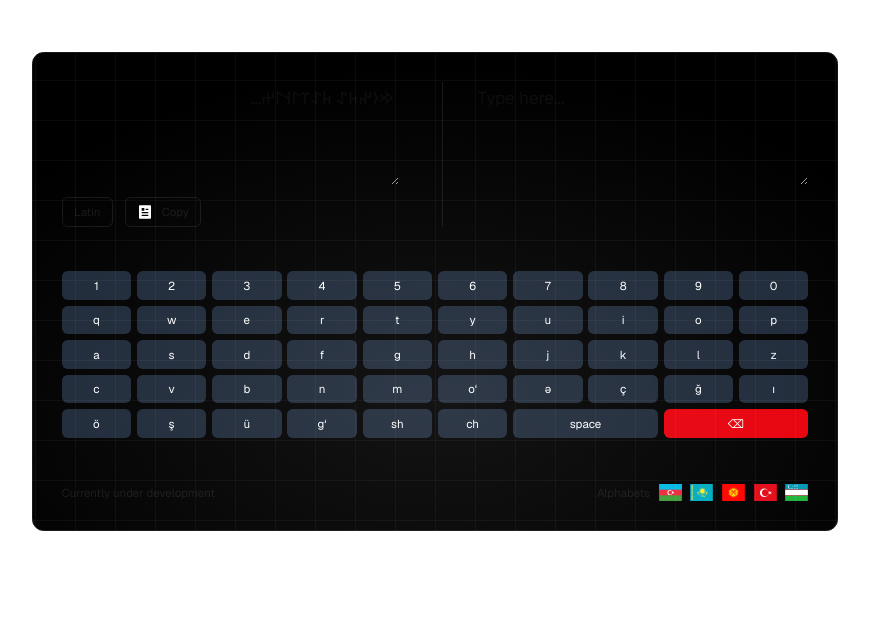
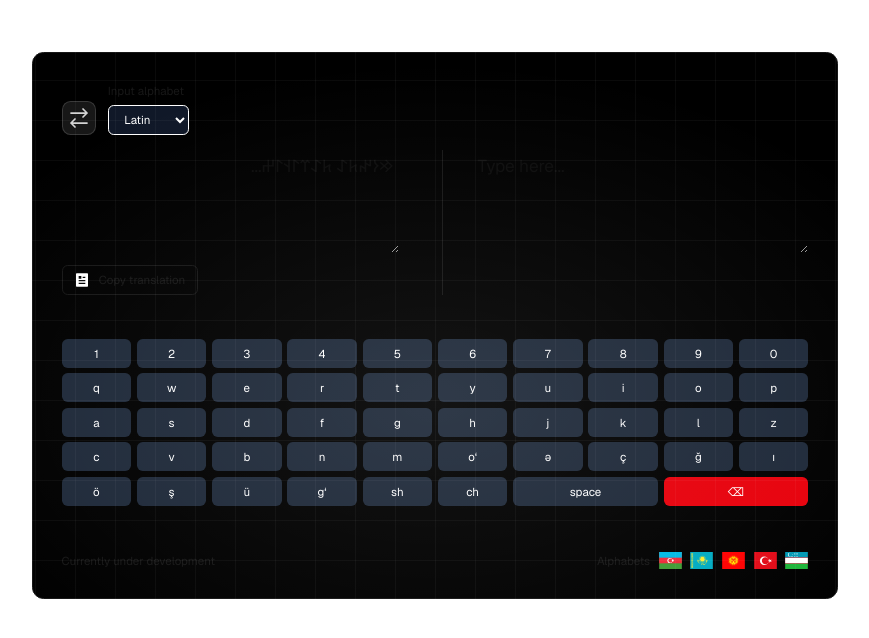
Before and after one commit to Vanckoe/Rune-Translator, a Next.js app: page / in a window 1280 px wide. Shown: the top 638 px of the page, without its empty margins (205-1074 px from the left). Built offline with nearby package versions, Linux system fonts and the light colour scheme.

Commit message:
feat(transliteration): implement transliteration functions and tests for Latin and Cyrillic alphabets

```diff
--- a/src/components/Keyboard.tsx
+++ b/src/components/Keyboard.tsx
@@ -1,5 +1,6 @@
 'use client';
-import React, { useState, useEffect, useRef } from 'react';
+import React, { useState } from 'react';
+import { transliterateFromRunic, transliterateToRunic, type TextAlphabet } from '@/lib/transliteration';
 import toast, { Toaster } from 'react-hot-toast';
 import Paper from '@/assets/Paper';
 
@@ -22,7 +23,7 @@ const CYRILLIC_LAYOUT = [
   ['й', 'ц', 'у', 'к', 'е', 'н', 'г', 'ш', 'щ', 'з'],
   ['ф', 'ы', 'в', 'а', 'п', 'р', 'о', 'л', 'д'],
   ['я', 'ч', 'с', 'м', 'и', 'т', 'ь', 'ә', 'ғ'],
-  ['қ', 'ң', 'ө', 'ұ', 'ү', 'і', 'ї', 'һ'],
+  ['қ', 'ң', 'ө', 'ұ', 'ү', 'і', 'ї', 'һ', 'б'],
 ];
 
 const RUNIC_LAYOUT = [
@@ -37,137 +38,6 @@ const RUNIC_LAYOUT = [
   ['𐱇', '𐱈', '𐱉', '𐱊', '𐱋', '𐱌', '𐱍', '𐱎', '𐱏', '𐱐'],
 ];
 
-/* ---------- соответствия символов ---------- */
-const runicMap: Record<string, string> = {
-  a: '𐰀',
-  e: '𐰀',
-  ä: '𐰀',
-  o: '𐰆',
-  u: '𐰆',
-  ö: '𐰇',
-  ü: '𐰇',
-  ı: '𐰃',
-  i: '𐰃',
-  w: '𐰉',
-  b: '𐰉',
-  c: '𐰽',
-  v: '𐰉',
-  p: '𐰯',
-  t: '𐱅',
-  d: '𐱅',
-  f: '𐰯',
-  k: '𐰴',
-  q: '𐰴',
-  g: '𐰍',
-  ğ: '𐰍',
-  m: '𐰢',
-  n: '𐰤',
-  ñ: '𐰭',
-  l: '𐰠',
-  r: '𐰼',
-  s: '𐰽',
-  z: '𐰔',
-  ç: '𐰲',
-  ş: '𐰳',
-  y: '𐰖',
-  h: '𐰴',
-  ə: '𐰀',
-  'o‘': '𐰆',
-  'g‘': '𐰍',
-  sh: '𐰳',
-  ch: '𐰲',
-  ŋ: '𐰭',
-  ŋg: '𐰭𐰍',
-  dž: '𐰲',
-  nd: '𐰤𐱅',
-  nt: '𐰤𐱅',
-  ld: '𐰠𐱅',
-  lt: '𐰠𐱅',
-  ny: '𐰭𐰖',
-  nç: '𐰭𐰲',
-  ә: '𐰀',
-  ғ: '𐰍',
-  қ: '𐰴',
-  ң: '𐰭',
-  ө: '𐰇',
-  ұ: '𐰆',
-  ү: '𐰇',
-  і: '𐰃',
-  й: '𐰖',
-  ц: '𐰲',
-  у: '𐰆',
-  к: '𐰴',
-  е: '𐰀',
-  н: '𐰤',
-  г: '𐰍',
-  х: '𐰴',
-  ш: '𐰳',
-  щ: '𐰳',
-  з: '𐰔',
-  ф: '𐰯',
-  ы: '𐰃',
-  в: '𐰉',
-  а: '𐰀',
-  п: '𐰯',
-  р: '𐰼',
-  о: '𐰆',
-  л: '𐰠',
-  д: '𐱅',
-  ж: '𐰲',
-  э: '𐰀',
-  я: '𐰀𐰖',
-  ч: '𐰲',
-  с: '𐰽',
-  м: '𐰢',
-  и: '𐰃',
-  т: '𐱅',
-  ь: '',
-  ҳ: '𐰴',
-  ї: '𐰃',
-};
-
-const reverseRunicMap: Record<string, { latin: string; cyrillic: string }> = {
-  '𐰀': { latin: 'a', cyrillic: 'а' },
-  '𐰃': { latin: 'i', cyrillic: 'и' },
-  '𐰆': { latin: 'o', cyrillic: 'о' },
-  '𐰇': { latin: 'ö', cyrillic: 'ө' },
-  '𐰉': { latin: 'b', cyrillic: 'б' },
-  '𐰯': { latin: 'p', cyrillic: 'п' },
-  '𐱅': { latin: 't', cyrillic: 'т' },
-  '𐰴': { latin: 'k', cyrillic: 'к' },
-  '𐰍': { latin: 'g', cyrillic: 'г' },
-  '𐰢': { latin: 'm', cyrillic: 'м' },
-  '𐰤': { latin: 'n', cyrillic: 'н' },
-  '𐰭': { latin: 'ñ', cyrillic: 'ң' },
-  '𐰠': { latin: 'l', cyrillic: 'л' },
-  '𐰼': { latin: 'r', cyrillic: 'р' },
-  '𐰽': { latin: 's', cyrillic: 'с' },
-  '𐰔': { latin: 'z', cyrillic: 'з' },
-  '𐰲': { latin: 'ch', cyrillic: 'ч' },
-  '𐰳': { latin: 'sh', cyrillic: 'ш' },
-  '𐰖': { latin: 'y', cyrillic: 'й' },
-};
-
-/* ---------- функции транслитерации ---------- */
-const transliterateToRunic = (str: string): string =>
-  str
-    .split('')
-    .map((ch) => runicMap[ch.toLowerCase()] ?? ch)
-    .join('');
-
-const transliterateFromRunic = (
-  str: string,
-  layout: 'LATIN' | 'CYRILLIC'
-): string =>
-  str
-    .split('')
-    .map((ch) => {
-      const map = reverseRunicMap[ch];
-      if (!map) return ch;
-      return layout === 'LATIN' ? map.latin : map.cyrillic;
-    })
-    .join('');
-
 /* ---------- сам компонент ---------- */
 const CustomKeyboard: React.FC<CustomKeyboardProps> = ({ onValueChange }) => {
   /** текст нижнего поля (латиница/кириллица) */
@@ -175,40 +45,38 @@ const CustomKeyboard: React.FC<CustomKeyboardProps> = ({ onValueChange }) => {
   /** текст верхнего поля (руны) */
   const [inputRunic, setInputRunic] = useState('');
 
-  const handleCopy = (text: string) => {
-    navigator.clipboard.writeText(text);
-    toast.success('Copied!');
-  };
-
-  type Layout = 'LATIN' | 'CYRILLIC' | 'RUNIC';
-  const [layout, setLayout] = useState<Layout>('LATIN');
-  /** последняя не-рунная раскладка (для перевода) */
-  const [targetLayout, setTargetLayout] =
-    useState<Exclude<Layout, 'RUNIC'>>('LATIN');
-
-  const inputRef = useRef<HTMLTextAreaElement>(null);
-
-  /* ---------- переключатель раскладок ---------- */
-  const toggleLayout = () => {
-    if (layout === 'LATIN') {
-      setLayout('CYRILLIC');
-      setTargetLayout('CYRILLIC');
-    } else if (layout === 'CYRILLIC') {
-      setLayout('RUNIC');
-    } else if (layout === 'RUNIC') {
-      setLayout('LATIN');
-      setTargetLayout('LATIN');
+  const handleCopy = async (text: string) => {
+    try {
+      await navigator.clipboard.writeText(text);
+      toast.success('Copied!');
+    } catch {
+      toast.error('Could not copy. Select and copy the text manually.');
     }
   };
 
-  /* ---------- синхронизация при смене раскладки ---------- */
-  useEffect(() => {
-    if (layout === 'RUNIC') {
-      setInputValue(transliterateFromRunic(inputRunic, targetLayout));
+  const [direction, setDirection] = useState<'TO_RUNIC' | 'FROM_RUNIC'>('TO_RUNIC');
+  const [targetLayout, setTargetLayout] = useState<TextAlphabet>('LATIN');
+  const layout = direction === 'FROM_RUNIC' ? 'RUNIC' : targetLayout;
+
+  const changeDirection = (next: 'TO_RUNIC' | 'FROM_RUNIC') => {
+    setDirection(next);
+    if (next === 'FROM_RUNIC') {
+      const converted = transliterateFromRunic(inputRunic, targetLayout);
+      setInputValue(converted);
+      onValueChange?.(converted);
     } else {
       setInputRunic(transliterateToRunic(inputValue));
     }
-  }, [layout]); // eslint-disable-line react-hooks/exhaustive-deps
+  };
+
+  const changeAlphabet = (next: TextAlphabet) => {
+    setTargetLayout(next);
+    if (direction === 'FROM_RUNIC') {
+      const converted = transliterateFromRunic(inputRunic, next);
+      setInputValue(converted);
+      onValueChange?.(converted);
+    }
+  };
 
   /* ---------- обработчики ввода ---------- */
   const handleLatinCyrChange = (val: string) => {
@@ -224,26 +92,16 @@ const CustomKeyboard: React.FC<CustomKeyboardProps> = ({ onValueChange }) => {
     onValueChange?.(converted);
   };
 
-  const handlePaste = (e: React.ClipboardEvent<HTMLTextAreaElement>) => {
-    e.preventDefault();
-    const pasted = e.clipboardData.getData('text');
-    if (layout === 'RUNIC') {
-      handleRunicChange(inputRunic + pasted);
-    } else {
-      handleLatinCyrChange(inputValue + pasted);
-    }
-  };
-
   const handleKeyPress = (key: string) => {
     if (layout === 'RUNIC') {
       let val = inputRunic;
-      if (key === 'bksp') val = val.slice(0, -1);
+      if (key === 'bksp') val = Array.from(val).slice(0, -1).join('');
       else if (key === 'space') val += ' ';
       else val += key;
       handleRunicChange(val);
     } else {
       let val = inputValue;
-      if (key === 'bksp') val = val.slice(0, -1);
+      if (key === 'bksp') val = Array.from(val).slice(0, -1).join('');
       else if (key === 'space') val += ' ';
       else val += key;
       handleLatinCyrChange(val);
@@ -263,49 +121,71 @@ const CustomKeyboard: React.FC<CustomKeyboardProps> = ({ onValueChange }) => {
     <>
       <Toaster position="top-center" />
       <div className="relative w-full flex flex-col gap-5">
+        <div className="flex flex-wrap items-end gap-4">
+          <button
+            type="button"
+            onClick={() => changeDirection(direction === 'TO_RUNIC' ? 'FROM_RUNIC' : 'TO_RUNIC')}
+            aria-label="Switch translation direction"
+            aria-pressed={direction === 'FROM_RUNIC'}
+            title={direction === 'TO_RUNIC' ? 'Switch to Runes → Text' : 'Switch to Text → Runes'}
+            className="group flex size-12 min-h-11 min-w-11 shrink-0 cursor-pointer items-center justify-center rounded-xl border border-white/15 bg-neutral-900 text-neutral-300 shadow-sm transition-[background-color,border-color,color,box-shadow,transform] duration-200 hover:border-white/30 hover:bg-neutral-800 hover:text-white hover:shadow-md active:scale-95 focus-visible:outline-2 focus-visible:outline-offset-4 focus-visible:outline-neutral-300 motion-reduce:transition-none motion-reduce:transform-none"
+          >
+            <svg
+              width="24"
+              height="24"
+              viewBox="0 0 24 24"
+              fill="none"
+              stroke="currentColor"
+              strokeWidth="1.75"
+              strokeLinecap="round"
+              strokeLinejoin="round"
+              aria-hidden="true"
+              className={`transition-transform duration-300 ease-in-out motion-reduce:transition-none ${direction === 'FROM_RUNIC' ? 'rotate-180' : 'rotate-0'}`}
+            >
+              <path d="M4 7h16m-4-4 4 4-4 4" />
+              <path d="M20 17H4m4-4-4 4 4 4" />
+            </svg>
+          </button>
+          <label className="flex flex-col gap-2">
+            <span>{direction === 'FROM_RUNIC' ? 'Output alphabet' : 'Input alphabet'}</span>
+            <select
+              value={targetLayout}
+              onChange={(event) => changeAlphabet(event.target.value as TextAlphabet)}
+              className="rounded-lg border bg-gray-900 px-4 py-2 text-white focus-visible:outline-2"
+            >
+              <option value="LATIN">Latin</option>
+              <option value="CYRILLIC">Cyrillic</option>
+            </select>
+          </label>
+        </div>
+        {direction === 'FROM_RUNIC' && (
+          <p className="text-sm" id="reverse-note">
+            Transliteration is approximate: one rune can represent several letters.
+            Unmapped symbols are kept unchanged.
+          </p>
+        )}
         <div className="flex flex-col gap-5 md:flex-row justify-between w-full">
           {/* верхнее поле (руны) */}
           <div className="w-full flex flex-col md:pr-10">
             <textarea
-              ref={inputRef}
-              value={
-                layout === 'RUNIC'
-                  ? inputRunic
-                  : transliterateToRunic(inputValue)
-              }
+              aria-label="Runes"
+              aria-describedby={direction === 'FROM_RUNIC' ? 'reverse-note' : undefined}
+              readOnly={direction !== 'FROM_RUNIC'}
+              value={inputRunic}
               placeholder="...𐰢𐰆𐰤𐱅𐰀 𐱅𐰀𐰼𐰃𐰭𐰃𐰔"
               onChange={(e) =>
                 layout === 'RUNIC' && handleRunicChange(e.target.value)
               }
-              onPaste={handlePaste}
               rows={4}
-              className="w-full p-2 bg-transparent text-2xl text-end rounded-lg md:mb-4 focus:outline-none"
+              className="w-full p-2 bg-transparent text-2xl text-end rounded-lg md:mb-4 focus-visible:outline-2"
             />
             <div className="flex flex-row gap-4 items-center ">
               <button
-                onClick={toggleLayout}
-                className="px-4 py-2 w-fit rounded-lg border  hover:scale-95 transition-transform"
+                onClick={() => handleCopy(direction === 'FROM_RUNIC' ? inputValue : inputRunic)}
+                className="px-4 py-2 flex flex-row items-center gap-3 w-fit rounded-lg border hover:scale-95 transition-transform"
+                title="Copy translation"
               >
-                {layout === 'LATIN'
-                  ? 'Latin'
-                  : layout === 'CYRILLIC'
-                  ? 'Cyrillic'
-                  : targetLayout === 'LATIN'
-                  ? 'Latin'
-                  : 'Runic'}
-              </button>
-              <button
-                onClick={() =>
-                  handleCopy(
-                    layout === 'RUNIC'
-                      ? inputRunic
-                      : transliterateToRunic(inputValue)
-                  )
-                }
-                className="px-4 py-2 flex flex-row items-center gap-3 w-fit rounded-lg border hover:scale-95 transition-transform"
-                title="Копировать текст"
-              >
-                <Paper color="white" /> Copy
+                <Paper color="white" /> Copy translation
               </button>
             </div>
           </div>
@@ -314,14 +194,15 @@ const CustomKeyboard: React.FC<CustomKeyboardProps> = ({ onValueChange }) => {
           <div className="w-full border-t md:border-t-0 pt-5 md:pt-0 md:border-l md:pl-10">
             <div className="relative">
               <textarea
+                aria-label={targetLayout === 'LATIN' ? 'Latin text' : 'Cyrillic text'}
+                readOnly={direction === 'FROM_RUNIC'}
                 value={inputValue}
                 placeholder="Type here..."
                 onChange={(e) =>
                   layout !== 'RUNIC' && handleLatinCyrChange(e.target.value)
                 }
-                onPaste={handlePaste}
                 rows={4}
-                className="w-full p-2 bg-transparent text-2xl rounded-lg md:mb-4 focus:outline-none"
+                className="w-full p-2 bg-transparent text-2xl rounded-lg md:mb-4 focus-visible:outline-2"
               />
             </div>
           </div>
@@ -356,6 +237,7 @@ const CustomKeyboard: React.FC<CustomKeyboardProps> = ({ onValueChange }) => {
         </button>
         <button
           className="col-span-2 md:col-span-2 p-2 bg-red-600 text-white rounded-lg hover:bg-red-500"
+          aria-label="Backspace"
           onClick={() => handleKeyPress('bksp')}
         >
           ⌫
--- /dev/null
+++ b/src/lib/transliteration.ts
@@ -0,0 +1,139 @@
+/* ---------- соответствия символов ---------- */
+const runicMap: Record<string, string> = {
+  a: '𐰀',
+  e: '𐰀',
+  ä: '𐰀',
+  o: '𐰆',
+  u: '𐰆',
+  ö: '𐰇',
+  ü: '𐰇',
+  ı: '𐰃',
+  i: '𐰃',
+  w: '𐰉',
+  b: '𐰉',
+  c: '𐰽',
+  v: '𐰉',
+  p: '𐰯',
+  t: '𐱅',
+  d: '𐱅',
+  f: '𐰯',
+  k: '𐰴',
+  q: '𐰴',
+  g: '𐰍',
+  ğ: '𐰍',
+  m: '𐰢',
+  n: '𐰤',
+  ñ: '𐰭',
+  l: '𐰠',
+  r: '𐰼',
+  s: '𐰽',
+  z: '𐰔',
+  ç: '𐰲',
+  ş: '𐰳',
+  y: '𐰖',
+  h: '𐰴',
+  ə: '𐰀',
+  'o‘': '𐰆',
+  'g‘': '𐰍',
+  sh: '𐰳',
+  ch: '𐰲',
+  ŋ: '𐰭',
+  ŋg: '𐰭𐰍',
+  dž: '𐰲',
+  nd: '𐰤𐱅',
+  nt: '𐰤𐱅',
+  ld: '𐰠𐱅',
+  lt: '𐰠𐱅',
+  ny: '𐰭𐰖',
+  nç: '𐰭𐰲',
+  б: '𐰉',
+  ә: '𐰀',
+  ғ: '𐰍',
+  қ: '𐰴',
+  ң: '𐰭',
+  ө: '𐰇',
+  ұ: '𐰆',
+  ү: '𐰇',
+  і: '𐰃',
+  й: '𐰖',
+  ц: '𐰲',
+  у: '𐰆',
+  к: '𐰴',
+  е: '𐰀',
+  н: '𐰤',
+  г: '𐰍',
+  х: '𐰴',
+  ш: '𐰳',
+  щ: '𐰳',
+  з: '𐰔',
+  ф: '𐰯',
+  ы: '𐰃',
+  в: '𐰉',
+  а: '𐰀',
+  п: '𐰯',
+  р: '𐰼',
+  о: '𐰆',
+  л: '𐰠',
+  д: '𐱅',
+  ж: '𐰲',
+  э: '𐰀',
+  я: '𐰀𐰖',
+  ч: '𐰲',
+  с: '𐰽',
+  м: '𐰢',
+  и: '𐰃',
+  т: '𐱅',
+  ь: '',
+  ҳ: '𐰴',
+  ї: '𐰃',
+};
+
+const reverseRunicMap: Record<string, { latin: string; cyrillic: string }> = {
+  '𐰀': { latin: 'a', cyrillic: 'а' },
+  '𐰃': { latin: 'i', cyrillic: 'и' },
+  '𐰆': { latin: 'o', cyrillic: 'о' },
+  '𐰇': { latin: 'ö', cyrillic: 'ө' },
+  '𐰉': { latin: 'b', cyrillic: 'б' },
+  '𐰯': { latin: 'p', cyrillic: 'п' },
+  '𐱅': { latin: 't', cyrillic: 'т' },
+  '𐰴': { latin: 'k', cyrillic: 'к' },
+  '𐰍': { latin: 'g', cyrillic: 'г' },
+  '𐰢': { latin: 'm', cyrillic: 'м' },
+  '𐰤': { latin: 'n', cyrillic: 'н' },
+  '𐰭': { latin: 'ñ', cyrillic: 'ң' },
+  '𐰠': { latin: 'l', cyrillic: 'л' },
+  '𐰼': { latin: 'r', cyrillic: 'р' },
+  '𐰽': { latin: 's', cyrillic: 'с' },
+  '𐰔': { latin: 'z', cyrillic: 'з' },
+  '𐰲': { latin: 'ch', cyrillic: 'ч' },
+  '𐰳': { latin: 'sh', cyrillic: 'ш' },
+  '𐰖': { latin: 'y', cyrillic: 'й' },
+};
+
+/* ---------- функции транслитерации ---------- */
+export type TextAlphabet = 'LATIN' | 'CYRILLIC';
+
+// Match digraphs before individual letters; iterate runes as Unicode code points.
+const latinDigraphs = Object.keys(runicMap).filter((key) => [...key].length > 1);
+
+export function transliterateToRunic(text: string): string {
+  const characters = Array.from(text.normalize('NFC'));
+  let result = '';
+  for (let index = 0; index < characters.length; index++) {
+    const pair = characters.slice(index, index + 2).join('').toLowerCase();
+    if (latinDigraphs.includes(pair)) {
+      result += runicMap[pair];
+      index++;
+    } else {
+      result += runicMap[characters[index].toLowerCase()] ?? characters[index];
+    }
+  }
+  return result;
+}
+
+export function transliterateFromRunic(text: string, alphabet: TextAlphabet): string {
+  return Array.from(text, (character) => {
+    const mapped = reverseRunicMap[character];
+    return mapped ? (alphabet === 'LATIN' ? mapped.latin : mapped.cyrillic) : character;
+  }).join('');
+}
```
Also changed, not shown: 2 other files (tests, documents, lock files or other folders).
